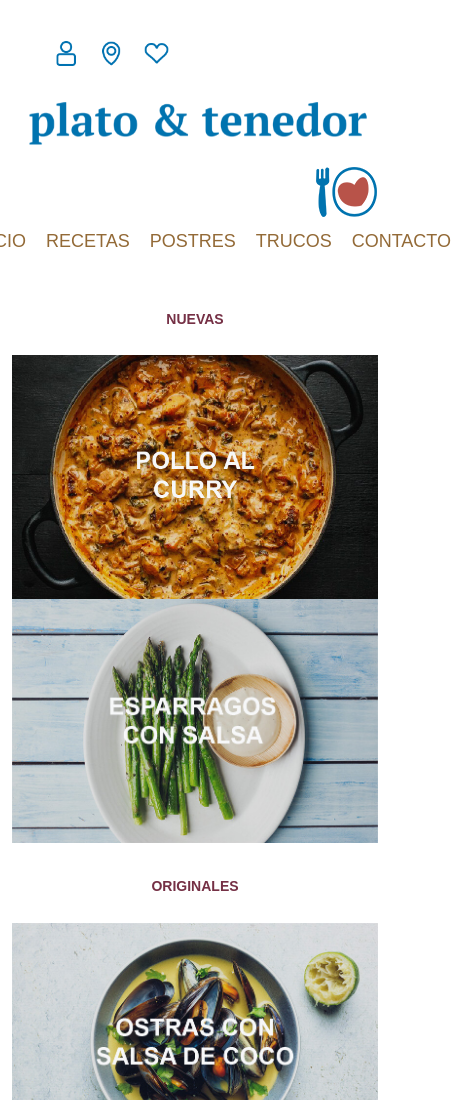
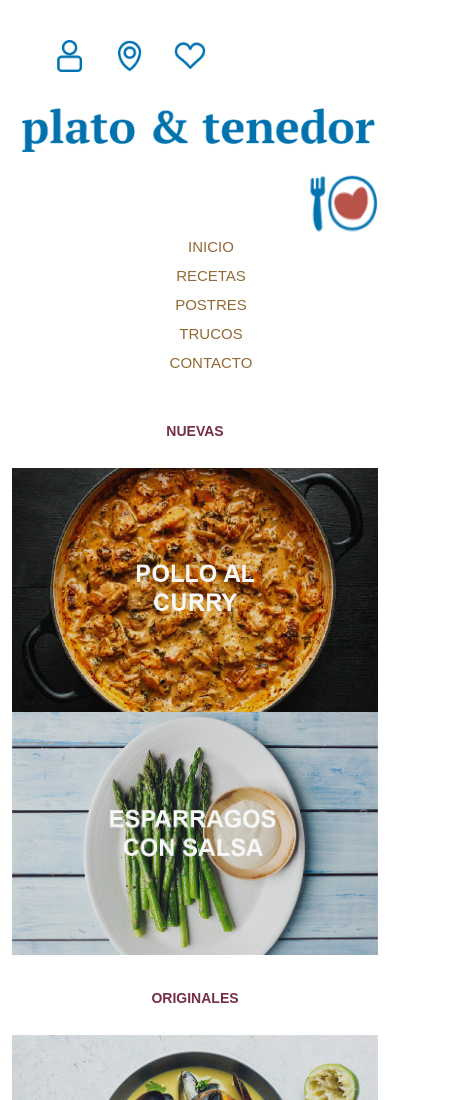
Before and after one commit to EmiMartella/Plato-y-Tenedor, a plain HTML site: page index.html in a window 390 px wide. Shown: the top 1100 px of the page, 473 px wide, since content can reach past the window. Drawn offline with nearby package versions, Linux system fonts and the light colour scheme.

Commit message:
entrega final

```diff
--- a/css/estilos.css
+++ b/css/estilos.css
@@ -6,15 +6,8 @@
 .logo_pagina {
   padding-top: 10px;
 }
-.menu-header {
-  display: flex;
-  flex-direction: row;
-}
-.menu-header li {
-  list-style: none;
-  padding: 10px;
-  padding-top: 40px;
-}
+
+
 h1 {
   font-family: Arial, Helvetica, sans-serif;
   font-weight: bold;
@@ -53,6 +46,35 @@ h6 {
   font-size: medium;
 }
 
+.menu-header {
+  display: flex;
+  flex-direction: row;
+}
+.menu-header li {
+  list-style: none;
+  padding: 10px;
+  padding-top: 40px;
+}
+/* Extra small devices (phones, 600px and down)
+@media only screen and (max-width: 600px) {
+  .menu-header {
+    white-space: 0%;
+  }
+  } */
+
+
+/* @media screen and (max-width: 600px) {
+  .menu-header {
+    width: 20%;
+    flex-direction: column;
+    margin: 0%;
+    padding: 0%;
+  }
+}
+   */
+
+
+
 .header2 {
   display: flex;
   flex-direction: row;
@@ -63,8 +85,6 @@ h6 {
   align-items: center;
   padding-bottom: 30px;
 }
-
-
 
 .header2 ul {
   display: flex;
@@ -81,6 +101,29 @@ h6 {
   text-decoration: none;
   color: rgb(147, 106, 55);
   text-transform: uppercase;
+}
+
+.menu-header:hover {
+  box-shadow:  rgb(147, 106, 55);
+}
+a:hover { font-weight: bolder;}
+
+
+@media screen and (max-width: 600px) {
+  .header2 ul {
+    flex-direction: column;
+  }
+  .header2 ul li {
+    padding: 1px;
+    text-align: center;
+  }
+
+  .header2 ul li a {
+    float: none;
+    width: 100%;
+    margin-bottom: 3px;
+    font-size: 15px;
+  }
 }
 
 .titulo {
@@ -264,7 +307,17 @@ input[type=submit]:hover {
   color: white;
 
 }
+
+
+
 .espacio {
   padding-top: 40px;
   padding-bottom: 40px;
 }
+
+.img-portada:hover{
+  box-shadow: -1px 9px 40px -12px; color: rgb(163, 127, 83);
+}
+.hover-trucos:hover {
+  box-shadow: -1px 9px 40px -12px; color: rgb(163, 127, 83);
+}
--- a/index.html
+++ b/index.html
@@ -24,14 +24,14 @@
         <div class="row align-items-center">
             <div class="col-md-4">
                 <ul class="menu-header">
-                    <li><a href="#"><img  src="media/logo-header11.png" alt="contacto" width="25px"></a></li>
-                    <li><a href="#"><img  src="media/logo-header22.png" alt="Ubicación" width="25px"></a></li>
-                    <li><a href="#"><img  src="media/logo-header33.png" alt="Me gusta" width="25px"></a></li>
+                    <li><a href="#"><img  src="media/logo-header11.png" alt="contacto" width="80%" height="auto"></a></li>
+                    <li><a href="#"><img  src="media/logo-header22.png" alt="Ubicación" width="80%" height="auto"></a></li>
+                    <li><a href="#"><img  src="media/logo-header33.png" alt="Me gusta" width="80%" height="auto"></a></li>
                 </ul>
             </div>
-            <div class="col-md-4 d-flex justify-content-center align-items-center"><a href="#"></a><img class="animate__animated animate__fadeIn" src="media/logo.png" alt="logo de la pagina" class="logo_pagina" width="350px"></a></div>
+            <div class="col-md-4 d-flex justify-content-center align-items-center nombre-pagina"><a href="#"></a><img class="animate__animated animate__fadeIn" src="media/logo.png" alt="logo de la pagina" class="logo_pagina" width="100%" height="auto"></a></div>
             <div class="col-md-4 text-end">
-               <img class="animate__animated animate__fadeIn" src="media/logo_header.png" alt="logo-header">
+               <img class="animate__animated animate__fadeIn" src="media/logo_header.png" alt="logo-header" width="20%" height="auto">
             </div>
         </div>
 
```
Also changed, not shown: paginas/trucos.html (+4 -4 lines).
